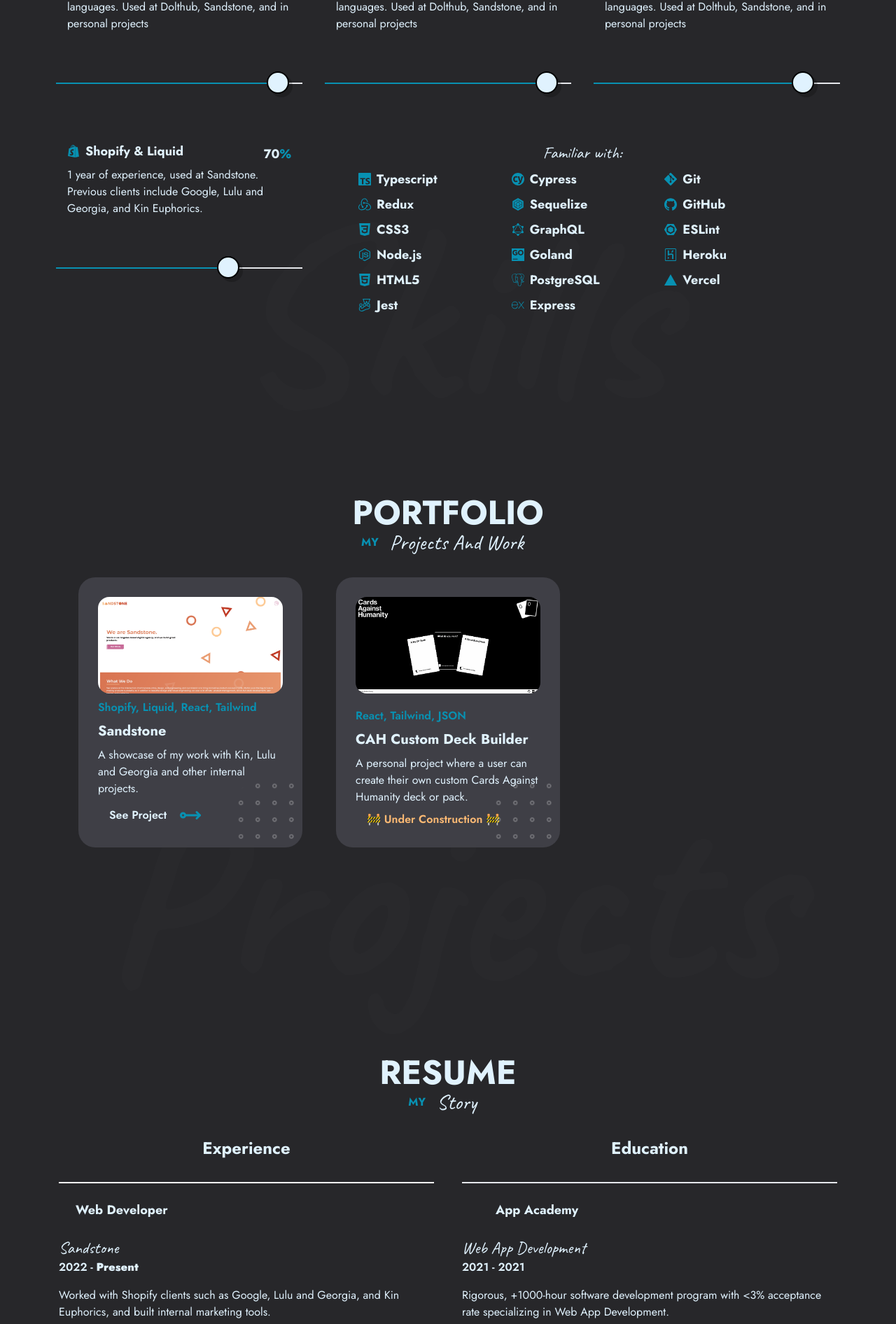
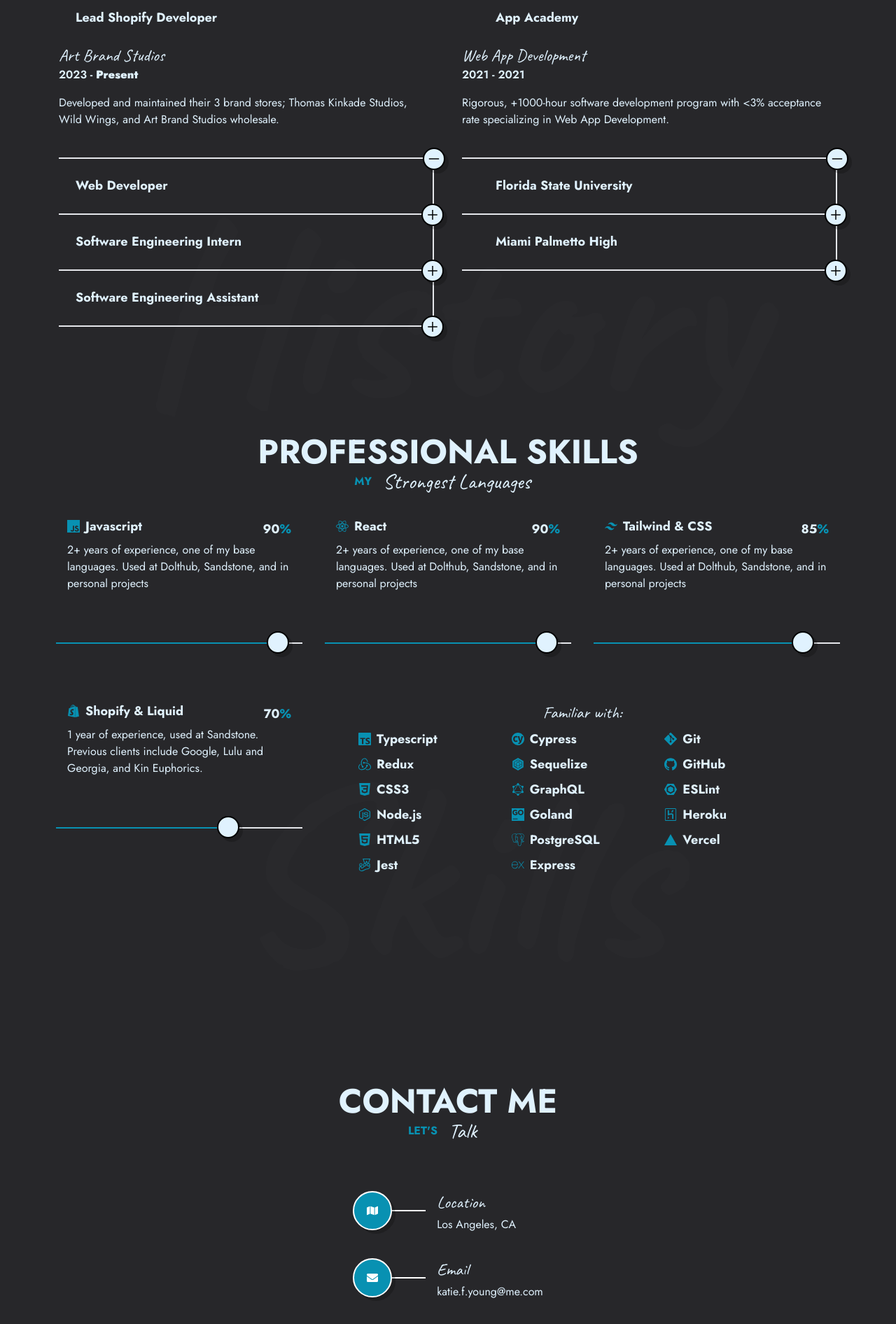
Before and after one commit to cheshirekate8/cheshirekate8.github.io, a Next.js app: page / in a window 1280 px wide. Shown: the part 1172-3064 px from the top of the page at 70% size. Built offline with nearby package versions, Linux system fonts and the light colour scheme.

Commit message:
removed porfolio section, added current work history

```diff
--- a/components/Resume.jsx
+++ b/components/Resume.jsx
@@ -38,14 +38,22 @@
   const experienceData = [
     {
       id: 1,
+      title: "Lead Shopify Developer",
+      company: "Art Brand Studios",
+      dec: "Developed and maintained their 3 brand stores; Thomas Kinkade Studios, Wild Wings, and Art Brand Studios wholesale.",
+      startYear: "2023",
+      endYear: false,
+    },
+    {
+      id: 2,
       title: "Web Developer",
       company: "Sandstone",
       dec: "Worked with Shopify clients such as Google, Lulu and Georgia, and Kin Euphorics, and built internal marketing tools.",
       startYear: "2022",
-      endYear: false,
+      endYear: "2023",
     },
     {
-      id: 2,
+      id: 3,
       title: "Software Engineering Intern",
       company: "Dolthub",
       dec: "Increased test coverage by 15% and implemented several changes while collaborating with our graphic designer.",
@@ -53,7 +61,7 @@
       endYear: "2022",
     },
     {
-      id: 3,
+      id: 4,
       title: "Software Engineering Assistant",
       company: "App Academy",
       dec: "As a recent grad, mentored and collaborated with job-seeking students to better prepare them for the job search.",
@@ -85,7 +93,7 @@
                     key={experience.id}
                   >
                     <div
-                      className={`border-b-2 overflow-hidden pr-4 ease-in-out duration-500 ${
+                      className={`border-b-2 overflow-scroll pr-4 ease-in-out duration-500 ${
                         experience.id == experienceToggle
                           ? "h-64 md:h-60"
                           : "h-20"
--- a/pages/index.js
+++ b/pages/index.js
@@ -8,9 +8,9 @@
   return (
     <div>
       <Splash />
+      <Resume />
       <Skills />
-      <Portfolio />
-      <Resume />
+      {/* <Portfolio /> */}
       <Contact />
     </div>
   );
```
